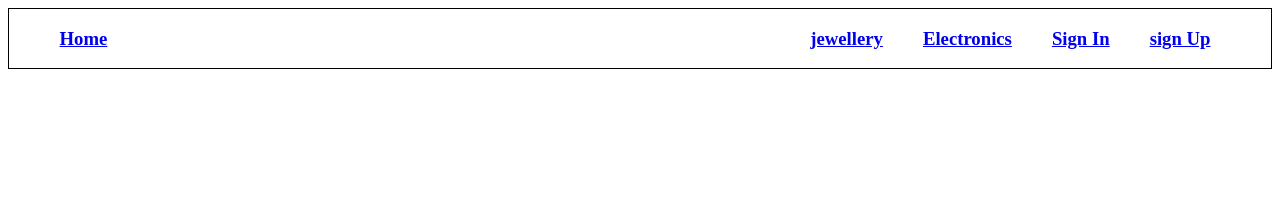
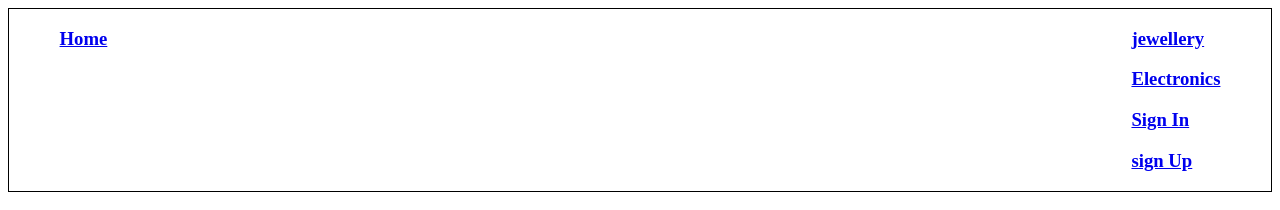
Before and after one commit to vishnudutta1/Coding-Assignment, a plain HTML site: page Import_export/we_session.html in a window 1280 px wide. Drawn offline with Linux system fonts and the light colour scheme; files whose address does not match are found by name.

Commit message:
Update we_session.html

```diff
--- a/Import_export/we_session.html
+++ b/Import_export/we_session.html
@@ -50,6 +50,6 @@
 
     import Navbar from "./import_export/navbar.js";
 
-
+    document.body.innerHTML = Navbar();
 
 </script>
```
